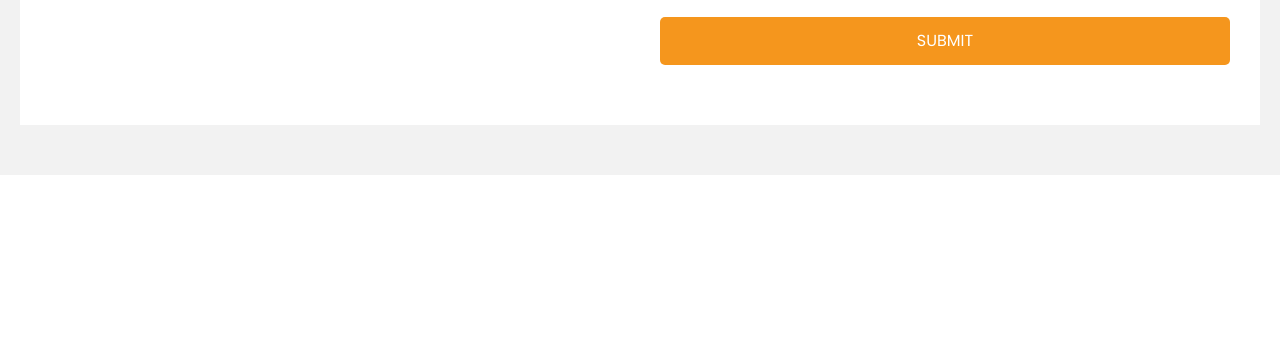
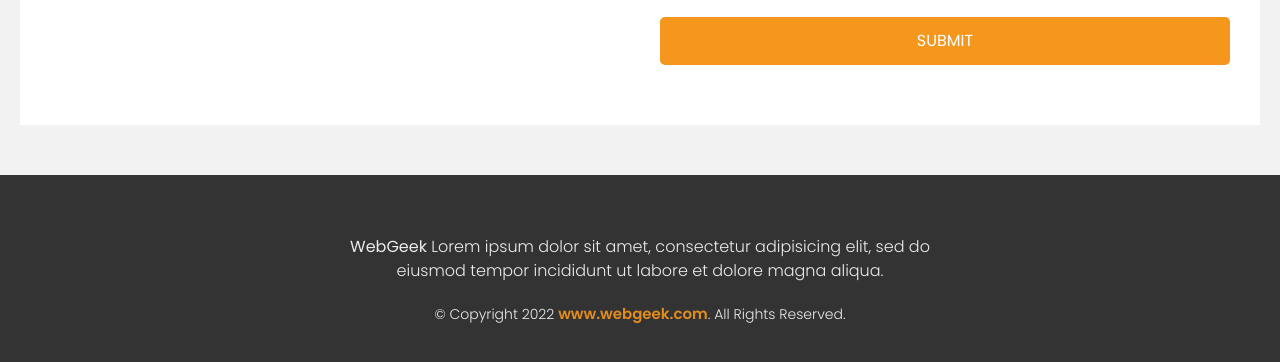
Before and after one commit to eu-waliston/WebGeek, a website: page index.html in a window 1280 px wide. Shown: the part 4660-5022 px from the top of the page. Before the commit the page ends 4835 px from the top, so only its background shows below. Drawn offline with Linux system fonts and the light colour scheme.

Commit message:
Footer, and of Project

```diff
--- a/index.html
+++ b/index.html
@@ -436,9 +436,23 @@
            </div>
          </div>
        </section>
-
         <!-- end of Contact --->
     </main>
+
+    <!-- Footer -->
+    <footer class="footer py-5">
+      <div class="container">
+        <p class="text">
+          <b>WebGeek</b> Lorem ipsum dolor sit amet, consectetur adipisicing elit, sed do eiusmod tempor incididunt ut labore et dolore magna aliqua.
+        </p>
+
+        <p class="text copyright-text">
+          &copy; Copyright 2022 <a href="#">www.webgeek.com</a>.
+          All Rights Reserved.
+         </p>
+      </div>
+    </footer>
+    <!-- End of footer -->
 
     <!-- custom js -->
     <script src="script.js"></script>
--- a/style.css
+++ b/style.css
@@ -504,6 +504,7 @@ img {
   margin: 0;
 }
 
+
 .contact-form textarea.form-control {
   height: auto;
   resize: none;
@@ -522,6 +523,32 @@ img {
   height: 250px;
   width: 100%;
   transform: translateY(-50%);
+}
+
+/* footer */
+.footer {
+  background-color: var(--dark-color);
+  text-align: center;
+  color: #fff;
+}
+
+.footer .text {
+  max-width: 600px;
+  margin: 0 auto;
+}
+
+.footer .copyright-text {
+  font-size: 1.4rem;
+}
+
+.footer .copyright-text a {
+  color: var(--yellow-orange-color);
+  font-weight: 600;
+  font-size: 1.5rem;
+}
+
+.footer .copyright-text a:hover {
+   text-decoration: underline;
 }
 
 
```
